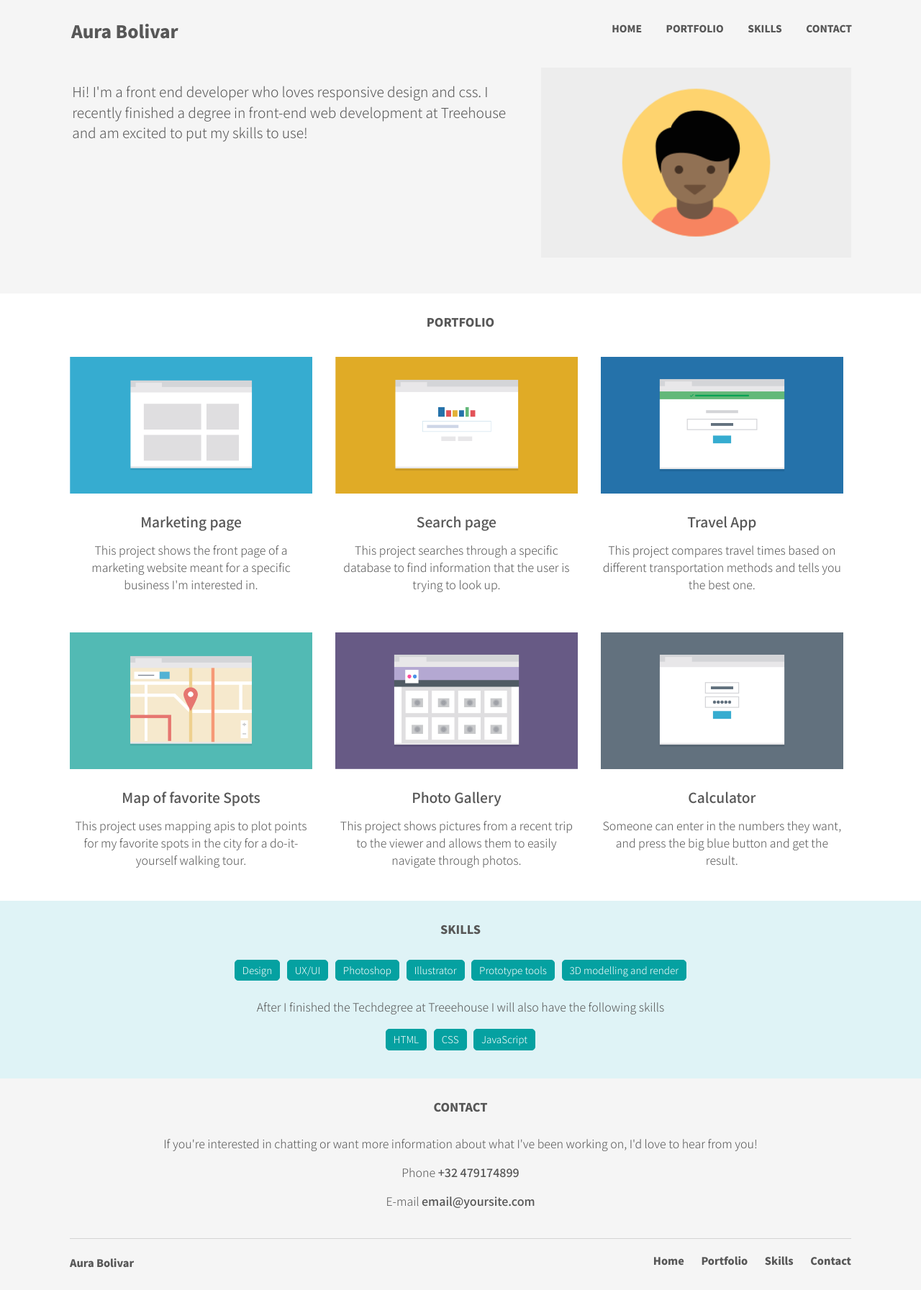
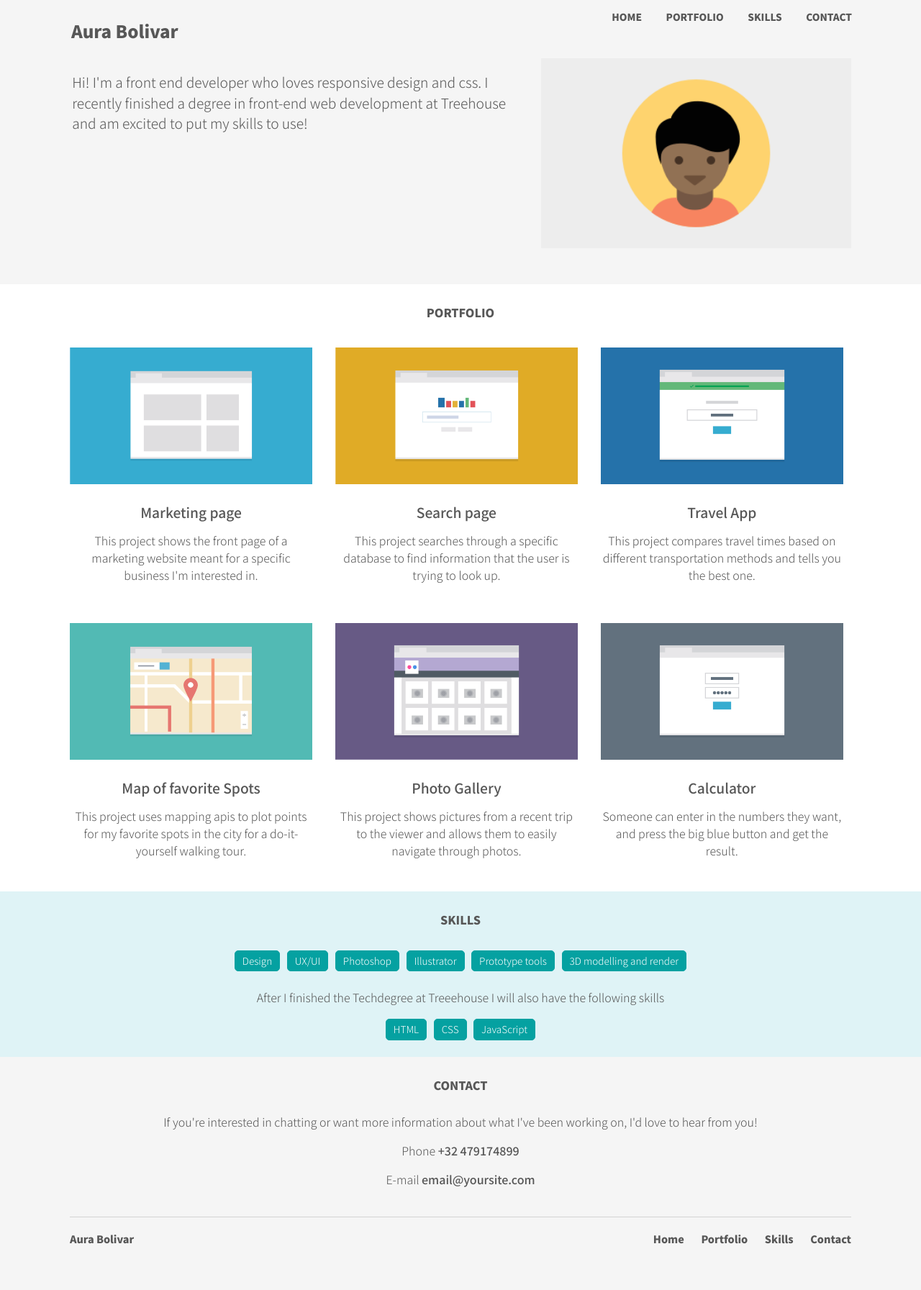
Before and after one commit to AuraMBG/TD_Project_Unit_2, a plain HTML site: page index.html in a window 1280 px wide. Shown: the whole page at 72% size. After the commit the page ends 1759 px from the top, so only its background shows below. Drawn offline with Linux system fonts and the light colour scheme.

Commit message:
Extra credit requirements

```diff
--- a/css/styles.css
+++ b/css/styles.css
@@ -27,6 +27,9 @@ a {
     text-decoration: none;
 }
 
+a:hover{
+    color: rgb(5, 161, 161);
+}
 h1{
     font-size: 1.5em;
 }
@@ -41,7 +44,9 @@ img {
     max-width: 100%;
     margin: 0 auto;
 }
-
+ul {
+    margin: 0;
+}
 ul li {
     list-style-type: none;
     list-style-position: inside;
@@ -220,7 +225,7 @@ main {
     }
     .name-footer{
         font-size: 0.9em;
-        margin-top: 25px;
+        margin-top: 22px;
     }
     .footer-nav {
         float: right;
--- a/index.html
+++ b/index.html
@@ -15,12 +15,14 @@
   <header>
       <div class="container clearfix">
         <h1 class="name">Aura Bolivar</h1>
-        <ul class="main-nav">
+        <nav class="main-nav">
+          <ul>
             <li><a href="#top">Home</a></li>
             <li><a href="#portfolio">Portfolio</a></li>
             <li><a href="#skills">Skills</a></li>
             <li><a href="#contact">Contact</a></li>
           </ul>
+        </nav>
       </div>
       <div class="profile clearfix">
         <img class="img-profile" src="images/responsive-layout-profile.png" alt="profile picture Aura Bolivar">
@@ -102,12 +104,14 @@
     <div class="bottom-nav clearfix">
       <h2 class="name-footer">Aura Bolivar</h2>
       <a class="top" href="#top">back to top</a>
-      <ul class="footer-nav">
+      <nav class="footer-nav">
+        <ul>
           <li><a href="#top">Home</a></li>
           <li><a href="#portfolio">Portfolio</a></li>
           <li><a href="#skills">Skills</a></li>
           <li><a href="#contact">Contact</a></li>
         </ul>
+      </nav>
     </div>
 	</footer>
 
```
Lines whose indentation alone changed are shown as unchanged.
